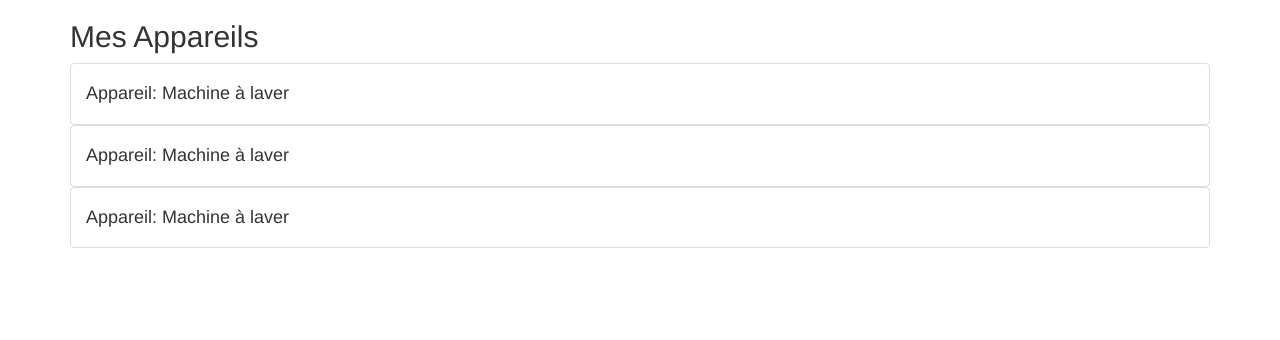
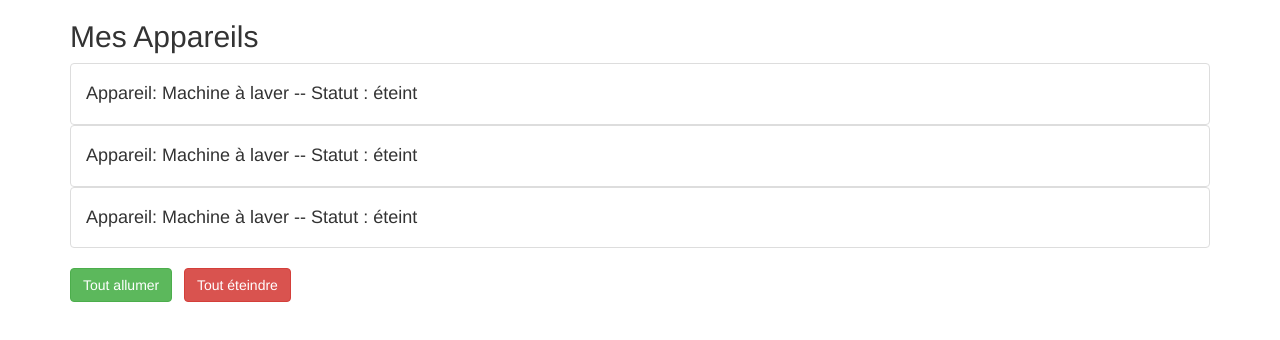
Before and after one commit to AtlasGrnt/MyAngular, an Angular app: page / in a window 1280 px wide. Shown: the top 340 px of the page. Built offline with nearby package versions, Linux system fonts and the light colour scheme.

Commit message:
Adding 2 buttons to start and shutdown devices

```diff
--- a/src/app/app.component.html
+++ b/src/app/app.component.html
@@ -7,6 +7,9 @@
         <app-appareil></app-appareil>
         <app-appareil></app-appareil>
       </ul>
+      <button class="btn btn-success" [disabled]="!isAuth">Tout allumer</button>
+      &nbsp;
+      <button class="btn btn-danger" [disabled]="!isAuth">Tout éteindre</button>
     </div>
   </div>
 </div>
--- a/src/app/app.component.ts
+++ b/src/app/app.component.ts
@@ -6,5 +6,12 @@ import { Component } from '@angular/core';
   styleUrls: ['./app.component.scss']
 })
 export class AppComponent {
-  title = 'MyAngular';
+  isAuth = false;
+  constructor(){
+    setTimeout(
+      () => {
+        this.isAuth = true
+      }, 4000
+    );
+  }
 }
--- a/src/app/appareil/appareil.component.html
+++ b/src/app/appareil/appareil.component.html
@@ -1,3 +1,3 @@
 <li class="list-group-item">
-    <h4>Appareil: {{ appareilName }}</h4>
+    <h4>Appareil: {{ appareilName }} -- Statut : {{getStatus() }}</h4>
 </li>
--- a/src/app/appareil/appareil.component.ts
+++ b/src/app/appareil/appareil.component.ts
@@ -7,11 +7,15 @@ import { Component, OnInit } from '@angular/core';
 })
 export class AppareilComponent implements OnInit {
 
-  appareilName = 'Machine à laver'
+  appareilName = 'Machine à laver';
+  appareilStatus = 'éteint';
 
   constructor() { }
 
   ngOnInit() {
   }
+  getStatus(){
+    return this.appareilStatus;
+  }
 
 }
```
